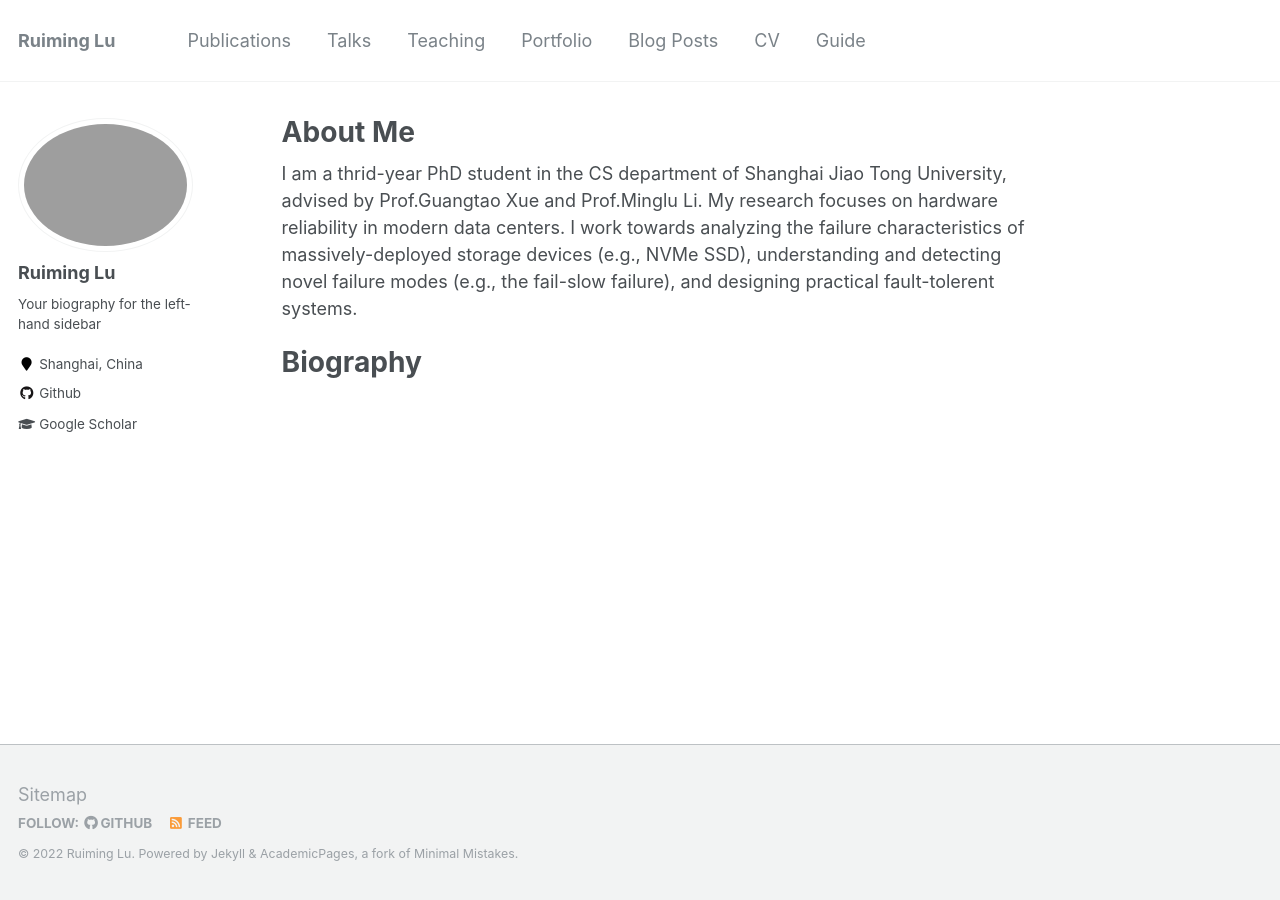
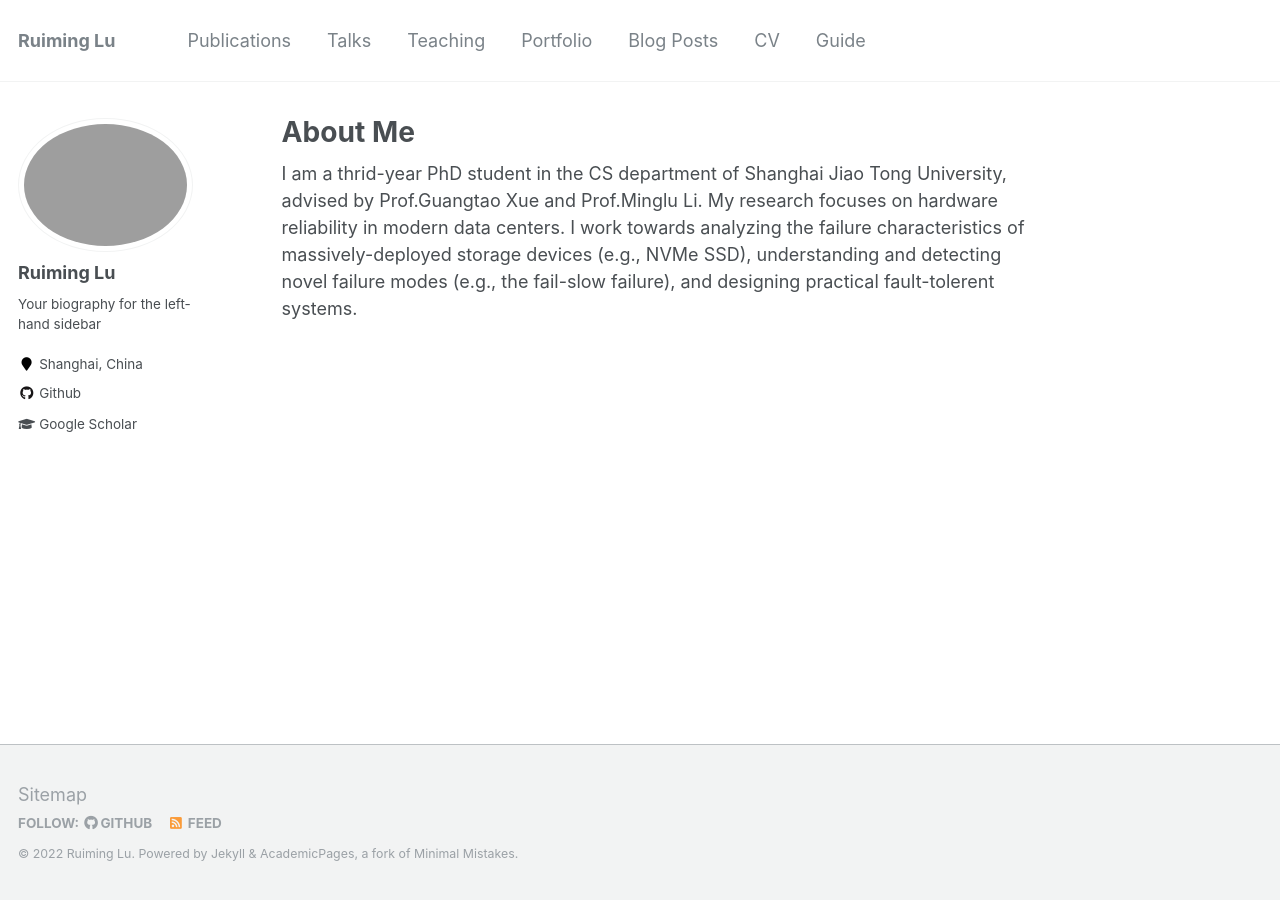
Before and after one commit to ruiming-lu/ruiming-lu.github.io, a Jekyll site: the page built from _pages/about.md, in a window 1280 px wide. Built offline with Jekyll 4.4.1, drawn with Linux system fonts in a browser that asks for light colours.

Commit message:
update bio

```diff
--- a/_pages/about.md
+++ b/_pages/about.md
@@ -9,5 +9,3 @@ redirect_from:
 ---
 
 I am a thrid-year PhD student in the CS department of Shanghai Jiao Tong University, advised by Prof.Guangtao Xue and Prof.Minglu Li. My research focuses on hardware reliability in modern data centers. I work towards analyzing the failure characteristics of massively-deployed storage devices (e.g., NVMe SSD), understanding and detecting novel failure modes (e.g., the fail-slow failure), and designing practical fault-tolerent systems.
-
-# Biography
```
